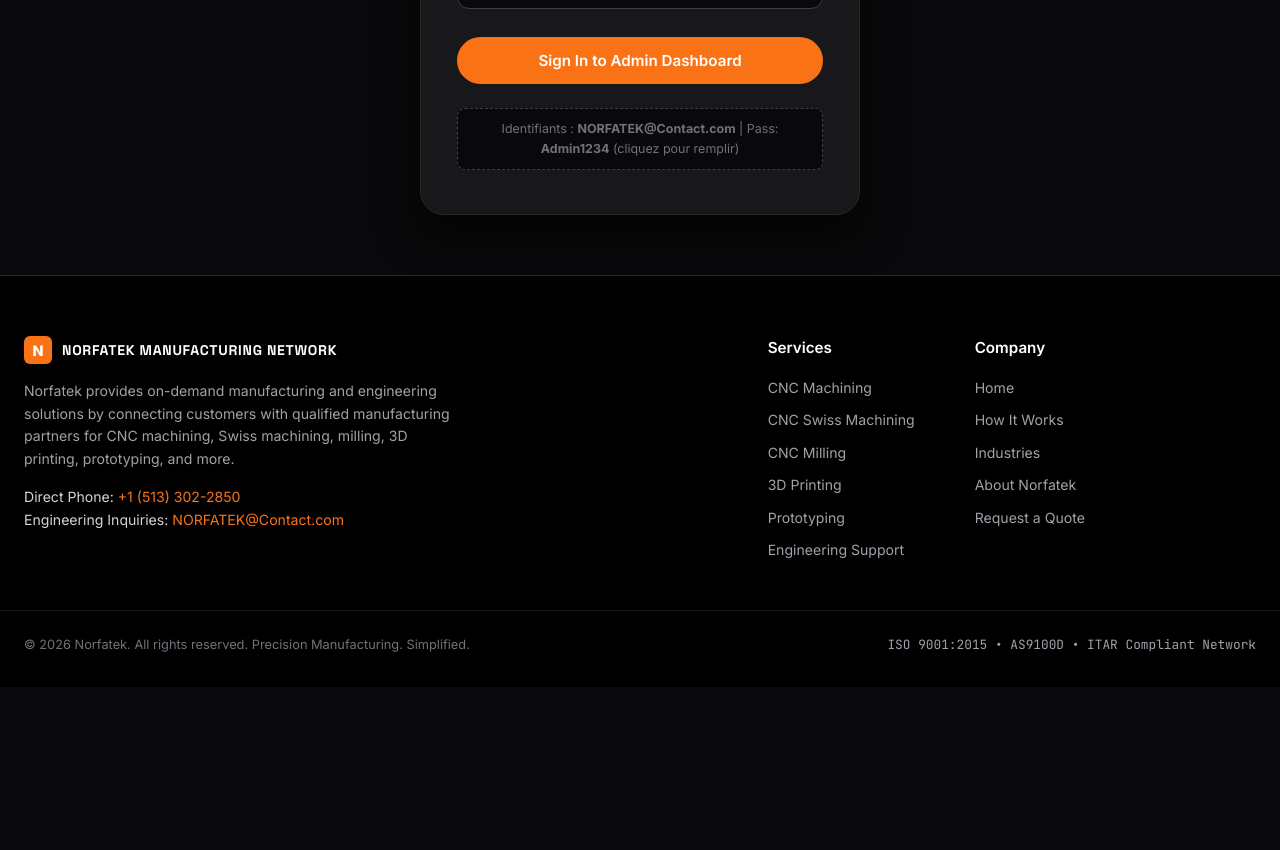
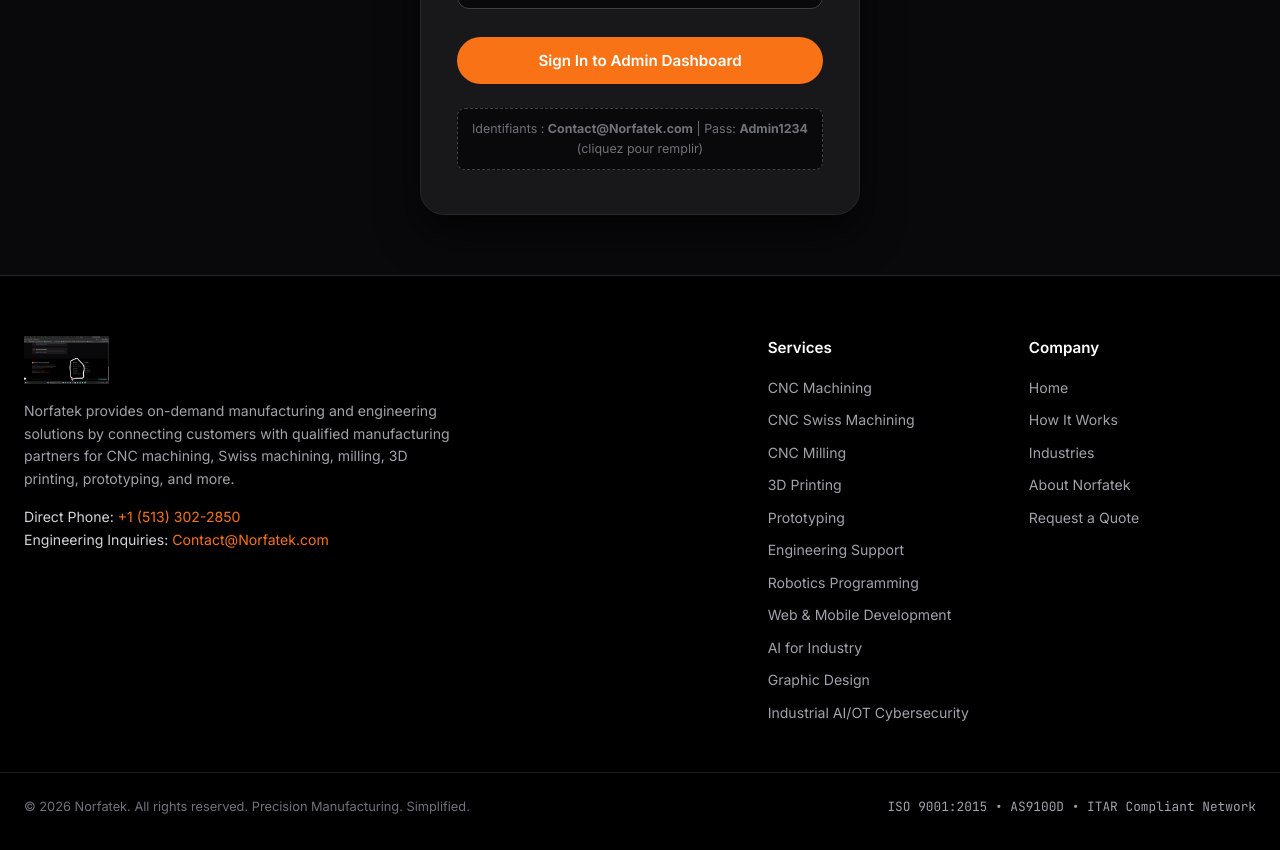
Before and after one commit to YassineChani/norfatek-platform, an Angular app in the folder norfat-frontend/: page /admin/login in a window 1280 px wide. Shown: the part 500-1350 px from the top of the page. Before the commit the page ends 1187 px from the top, so only its background shows below. Built offline with nearby package versions, Linux system fonts and the light colour scheme.

Commit message:
feat: update official email to Contact@Norfatek.com, integrate HD NORFATEK logo into navbar/footer, and expand footer services list

```diff
--- a/norfat-frontend/src/app/features/admin/admin-login.component.ts
+++ b/norfat-frontend/src/app/features/admin/admin-login.component.ts
@@ -38,7 +38,7 @@ import { Router } from '@angular/router';
 
         <!-- Quick Fill Helper for Demo -->
         <div class="demo-helper" (click)="quickFill()">
-          <span>Identifiants : <strong>NORFATEK&#64;Contact.com</strong> | Pass: <strong>Admin1234</strong> (cliquez pour remplir)</span>
+          <span>Identifiants : <strong>Contact&#64;Norfatek.com</strong> | Pass: <strong>Admin1234</strong> (cliquez pour remplir)</span>
         </div>
       </div>
     </div>
@@ -150,13 +150,13 @@ export class AdminLoginComponent {
   errorMessage = '';
 
   loginForm: FormGroup = this.fb.group({
-    email: ['NORFATEK@Contact.com', [Validators.required, Validators.email]],
+    email: ['Contact@Norfatek.com', [Validators.required, Validators.email]],
     password: ['Admin1234', Validators.required]
   });
 
   quickFill(): void {
     this.loginForm.setValue({
-      email: 'NORFATEK@Contact.com',
+      email: 'Contact@Norfatek.com',
       password: 'Admin1234'
     });
   }
@@ -168,17 +168,12 @@ export class AdminLoginComponent {
 
     const { email, password } = this.loginForm.value;
 
-    setTimeout(() => {
+    if (email === 'Contact@Norfatek.com' && password === 'Admin1234') {
+      localStorage.setItem('norfatek_admin_logged', 'true');
+      this.router.navigate(['/admin/dashboard']);
+    } else {
+      this.errorMessage = 'Email ou mot de passe incorrect. Utilisez Contact@Norfatek.com / Admin1234';
       this.isLoading = false;
-      const isEmailValid = email.trim().toLowerCase() === 'norfatek@contact.com';
-      const isPassValid = password === 'Admin1234';
-
-      if (isEmailValid && isPassValid) {
-        localStorage.setItem('norfatek_admin_logged', 'true');
-        this.router.navigate(['/admin/dashboard']);
-      } else {
-        this.errorMessage = 'Email ou mot de passe incorrect. Utilisez NORFATEK@Contact.com / Admin1234';
-      }
-    }, 500);
+    }
   }
 }
--- a/norfat-frontend/src/app/features/public/contact.component.ts
+++ b/norfat-frontend/src/app/features/public/contact.component.ts
@@ -174,7 +174,7 @@ import { RouterLink } from '@angular/router';
             </div>
             <div class="info-line">
               <span class="label">Official Email:</span>
-              <span class="val"><a href="mailto:NORFATEK@Contact.com">NORFATEK@Contact.com</a></span>
+              <span class="val"><a href="mailto:Contact@Norfatek.com">Contact@Norfatek.com</a></span>
             </div>
             <div class="info-line">
               <span class="label">Response Time:</span>
--- a/norfat-frontend/src/app/shared/components/footer.component.ts
+++ b/norfat-frontend/src/app/shared/components/footer.component.ts
@@ -11,15 +11,14 @@ import { RouterLink } from '@angular/router';
       <div class="container footer-grid">
         <div class="footer-left">
           <div class="footer-brand">
-            <div class="footer-badge">N</div>
-            <span class="footer-brand-name">NORFATEK MANUFACTURING NETWORK</span>
+            <img src="assets/logos/norfatek-logo.png" alt="NORFATEK Precision Manufacturing Simplified" class="footer-logo-img">
           </div>
           <p class="footer-addr">
             Norfatek provides on-demand manufacturing and engineering solutions by connecting customers with qualified manufacturing partners for CNC machining, Swiss machining, milling, 3D printing, prototyping, and more.
           </p>
           <p class="footer-contact">
             Direct Phone: <a href="tel:+15133022850">+1 (513) 302-2850</a><br>
-            Engineering Inquiries: <a href="mailto:NORFATEK@Contact.com">NORFATEK@Contact.com</a>
+            Engineering Inquiries: <a href="mailto:Contact@Norfatek.com">Contact@Norfatek.com</a>
           </p>
         </div>
         <div class="footer-right">
@@ -31,6 +30,11 @@ import { RouterLink } from '@angular/router';
             <a routerLink="/services">3D Printing</a>
             <a routerLink="/services">Prototyping</a>
             <a routerLink="/services">Engineering Support</a>
+            <a routerLink="/services">Robotics Programming</a>
+            <a routerLink="/services">Web &amp; Mobile Development</a>
+            <a routerLink="/services">AI for Industry</a>
+            <a routerLink="/services">Graphic Design</a>
+            <a routerLink="/services">Industrial AI/OT Cybersecurity</a>
           </div>
           <div class="footer-links-group">
             <div class="footer-heading">Company</div>
@@ -70,6 +74,12 @@ import { RouterLink } from '@angular/router';
       display: flex;
       align-items: center;
       gap: 10px;
+    }
+    .footer-logo-img {
+      height: 48px;
+      width: auto;
+      object-fit: contain;
+      display: block;
     }
     .footer-badge {
       width: 28px;
--- a/norfat-frontend/src/app/shared/components/navbar.component.ts
+++ b/norfat-frontend/src/app/shared/components/navbar.component.ts
@@ -11,11 +11,7 @@ import { RouterLink, RouterLinkActive } from '@angular/router';
       <div class="container nav-inner">
         <!-- Brand Logo Lockup -->
         <a routerLink="/" class="brand-box">
-          <div class="brand-symbol">N</div>
-          <div class="brand-text">
-            <span class="brand-title">NORFATEK</span>
-            <span class="brand-sub">MANUFACTURING NETWORK</span>
-          </div>
+          <img src="assets/logos/norfatek-logo.png" alt="NORFATEK Precision Manufacturing Simplified" class="brand-logo-img">
         </a>
 
         <!-- Links Matching Exact Specification -->
@@ -57,6 +53,12 @@ import { RouterLink, RouterLinkActive } from '@angular/router';
       align-items: center;
       gap: 12px;
       text-decoration: none;
+    }
+    .brand-logo-img {
+      height: 52px;
+      width: auto;
+      object-fit: contain;
+      display: block;
     }
     .brand-symbol {
       width: 40px;
```
Also changed, not shown: norfat-frontend/public/assets/logos/norfatek-logo.png (added), norfat-frontend/src/assets/logos/norfatek-logo.png (added).
